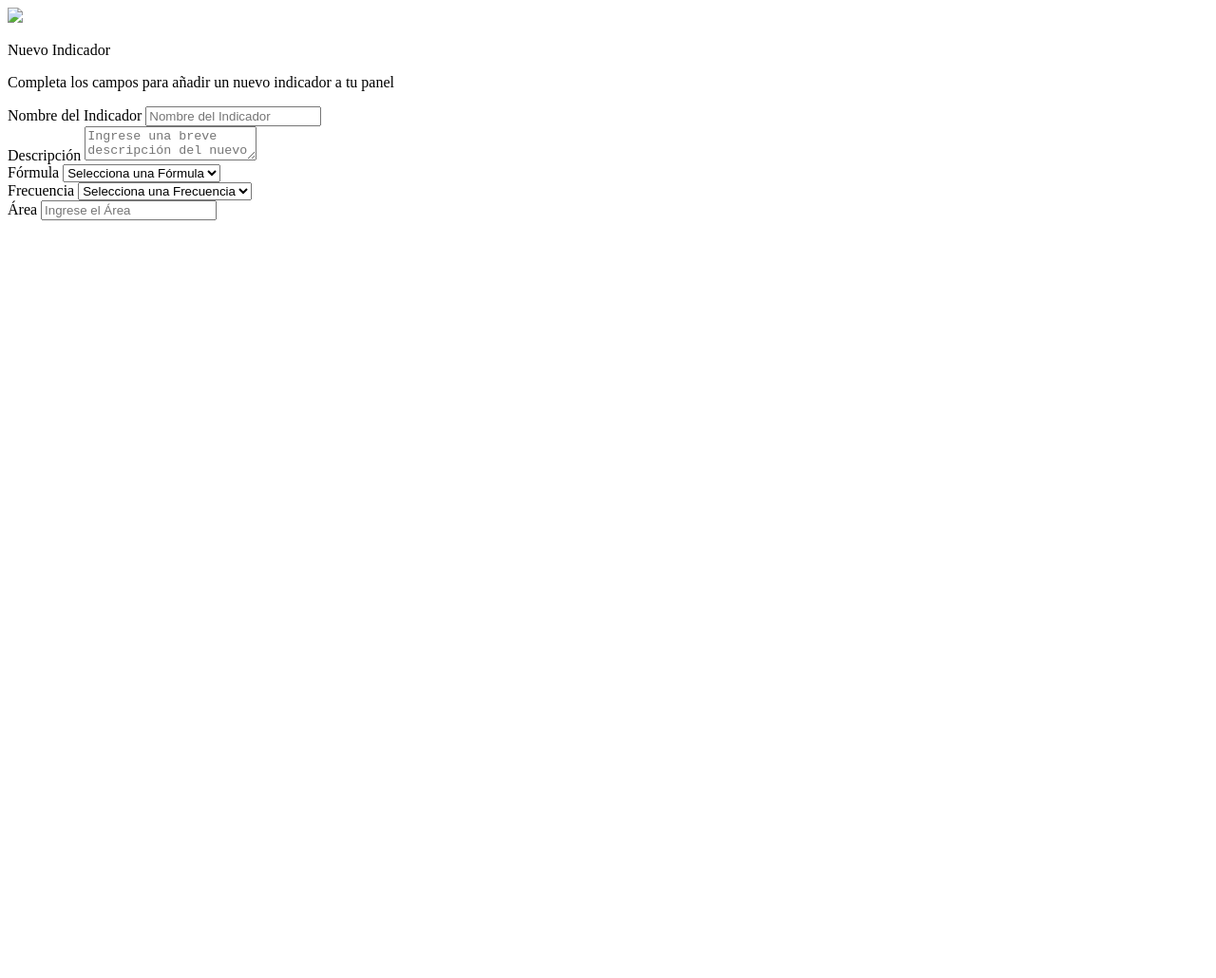
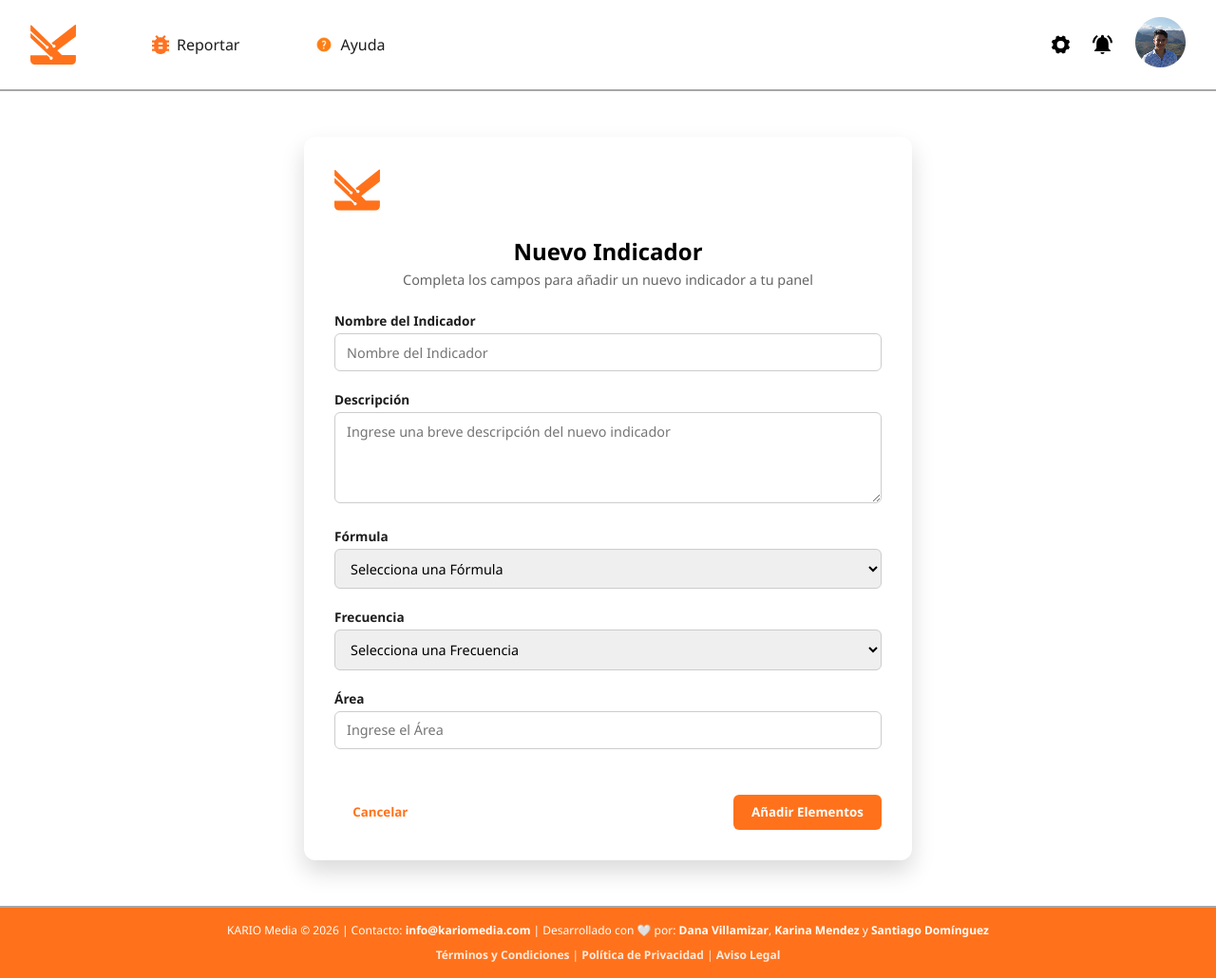
Before and after one commit to KarinaMendez17/proyecto_html_p1, a plain HTML site: page pages/add.html in a window 1280 px wide. Shown: the whole page at 95% size. Before the commit the page ends 800 px from the top, so only its background shows below. Drawn offline with Linux system fonts and the light colour scheme.

Commit message:
feat: :sparkles: Created add.html page
created add.html page as well as its css file, also fixed some buttons in dashboard.

```diff
--- /dev/null
+++ b/css/add.css
@@ -0,0 +1,192 @@
+.header-add {
+    width: 100%;
+    height: 6rem;
+    display: flex;
+    align-items: center;
+    padding: 0 2rem 0rem 2rem;
+    position: relative;
+    border-bottom: #a7a7a7 2px solid;
+}
+.navigation-bar {
+    grid-column: 1;
+    width: 85%;
+}
+.navigation-links {
+    display: flex;
+    justify-content: flex-start;
+    align-items: center;
+    gap: 5rem;
+    list-style: none;
+    margin: 0;
+
+    li {
+        font-size: 1rem;
+
+        a {
+            color:#1d1d1d;
+            font-weight: 500;
+            text-decoration: none;
+        }
+        span {
+            margin-left: 0.5rem;
+        }
+        img {
+            width: 18px;
+            height: auto;
+        }
+
+        .logo-container {
+            display: flex;
+            justify-content: flex-start;
+            align-items: center;
+            width: 48px;
+            height: auto;
+        }
+    }
+}
+.header-icons {
+    margin-left: auto;
+    display: flex;
+    gap: 1.5rem;
+    z-index: 10;
+
+    img {
+        cursor: pointer;
+    }
+}
+
+main {
+    display: flex;
+    justify-content: center;
+    padding: 3rem 1rem;
+}
+
+.form-imagen {
+    height: 3rem;
+    width: 3rem;
+}
+
+.form-title {
+    text-align: center;
+    margin-bottom: 1rem;
+}
+.add-form {
+    width: 100%;
+    max-width: 40rem;
+    background-color: #ffffff;
+    padding: 2rem;
+    border-radius: 0.75rem;
+    box-shadow: 0 0.75rem 1.5rem rgba(0, 0, 0, 0.15);
+    display: flex;
+    flex-direction: column;
+    gap: 1.5rem;
+}
+
+.add-form > div:first-of-type p:first-child {
+    font-size: 1.5rem;
+    font-weight: 700;
+    margin: 0;
+}
+
+.add-form > div:first-of-type p:last-child {
+    font-size: 0.9rem;
+    color: #666;
+    margin: 0.25rem 0 0;
+}
+
+.add-form form {
+    display: grid;
+    grid-template-columns: 1fr;
+    gap: 1.25rem;
+}
+
+.form-label {
+    font-size: 0.85rem;
+    font-weight: 600;
+    margin-bottom: 0.25rem;
+    display: block;
+    color: #1d1d1d;
+}
+
+.form-input,
+.form-select,
+textarea {
+    width: 100%;
+    padding: 0.6rem 0.75rem;
+    font-size: 0.9rem;
+    border-radius: 0.375rem;
+    border: 1px solid #ccc;
+    outline: none;
+}
+
+textarea {
+    resize: vertical;
+    min-height: 6rem;
+}
+
+.acciones button {
+    padding: 0.6rem 1.2rem;
+    border-radius: 0.375rem;
+    border: none;
+    cursor: pointer;
+    font-weight: 600;
+}
+
+.acciones {
+    display: flex;
+    flex-direction: row-reverse;
+    justify-content: space-between;
+    align-items: center;
+    margin-top: 1.5rem;
+}
+
+.btn-editar {
+    background-color: rgb(255, 114, 27);
+    color: #ffff;
+}
+
+.btn-editar:hover {
+    background-color: #1d1d1d;
+}
+
+.btn-cancelar {
+    background-color: transparent;
+    color: rgb(255, 114, 27);
+    border: 0.063rem solid rgb(255, 114, 27);
+}
+
+.btn-cancelar:hover {
+    background-color: rgb(255, 114, 27);
+    color: #ffff;
+}
+
+.form-input:focus,
+.form-select:focus,
+textarea:focus {
+    border-color: rgb(255, 114, 27);
+    box-shadow: 0 0 0 2px rgba(255, 114, 27, 0.2);
+}
+
+@media (max-width: 600px) {
+    .add-form {
+        padding: 1.5rem;
+    }
+
+    .navigation-links {
+        grid-template-columns: auto 1fr;
+    }
+
+    .navigation-links li span {
+        display: none;
+    }
+
+    .navigation-bar {
+        display: grid;
+        grid-template-columns: 2rem auto;
+    }
+
+    .acciones {
+        justify-content: center;
+        flex-wrap: wrap;
+    }
+}
--- a/css/style.css
+++ b/css/style.css
@@ -58,27 +58,49 @@
 }
 
 .site-footer {
+    width: 100%;
+    background-color: rgb(255, 114, 27);
+    border-top: 2px solid #a7a7a7;
+    padding: 1rem 2rem;
     display: flex;
     flex-direction: column;
-    align-items: center;
-    width: 100%;
-    height: 3rem;
-    padding: 0.5rem 0 0 0.5rem;
-    position: relative;
-    background-color: rgb(255, 114, 27);
-    border-top: #a7a7a7 2px solid;
+    gap: 0.5rem;
+    font-size: 0.75rem;
+    color: #1d1d1d;
 }
 
-.site-footer a{
-    color:#1d1d1d;
+.site-footer a {
+    color: #ffff;
     text-decoration: none;
+    font-weight: 700;
+}
+
+.site-footer a:hover {
+    text-decoration: underline;
 }
 
 .footer-p {
-    font-size: x-small;
-    color:#1d1d1d;
+    color: #ffff;
+    text-align: center;
+    line-height: 1.4;
 }
 
 .footer-legal {
-    font-size: x-small;
+    color: #ffff;
+    text-align: center;
+    opacity: 0.85;
 }
+
+@media (min-width: 768px) {
+    .site-footer {
+        flex-direction: column;
+        justify-content: space-between;
+        align-items: center;
+        text-align: left;
+    }
+
+    .footer-p,
+    .footer-legal {
+        text-align: left;
+    }
+}
--- a/pages/add.html
+++ b/pages/add.html
@@ -4,14 +4,36 @@
     <meta charset="UTF-8">
     <meta name="viewport" content="width=device-width, initial-scale=1.0">
     <title>Añadir | KARIO Media</title>
+    <link rel="stylesheet" href="../css/style.css">
+    <link rel="stylesheet" href="../css/main.css">
+    <link rel="stylesheet" href="../css/components.css">
+    <link rel="stylesheet" href="../css/add.css">
 </head>
 <body>
+    <header class="header-add">
+        <nav class="navigation-bar">
+            <ul class="navigation-links">
+                <li class="logo-container">
+                    <a href="./dashboard.html"><img class="Kario-media-logo-dashboard" src="../assets/imgs/kario sin kairo.svg"></a>
+                </li>
+
+                <li><a href="./bugfix.html"><img src="../assets/imgs/Icon material-bug-report.svg" alt="bug-report"><span>Reportar</span></a></li>
+                <li><a href="./help.html"><img src="../assets/imgs/icons8-help-48.png" alt="help"><span>Ayuda</span></a></li>
+            </ul>
+        </nav>
+
+        <div class="header-icons">
+            <img src="../assets/imgs/Icon ionic-ios-settings.svg" alt="settings">
+            <img src="../assets/imgs/Icon material-notifications-active.svg" alt="notifications">
+            <a href="./profile.html"><img src="../assets/imgs/pp.png"></a>
+        </div>
+    </header>
     <main>
         <div class="add-form">
-            <img src="a">
+            <img src="../assets/imgs/kario sin kairo.svg" class="form-imagen">
             <div>
-                <p>Nuevo Indicador</p>
-                <p>Completa los campos para añadir un nuevo indicador a tu panel</p>
+                <p class="form-title">Nuevo Indicador</p>
+                <p class="form-title">Completa los campos para añadir un nuevo indicador a tu panel</p>
             </div>
             <form>
                 <div>
@@ -49,10 +71,19 @@
                     <label for="area" class="form-label">Área</label>
                     <input type="text" id="area" name="area" class="form-input" placeholder="Ingrese el Área" required/>
                 </div>
+            </form>
 
-            </form>
+            <div class="acciones">
+                <a href="./add.html"><button class="btn-editar">Añadir Elementos</button></a>
+                <a href="./dashboard.html"><button class="btn-cancelar">Cancelar</button></a>
+            </div>
         </div>
     </main>
 
+    <footer class="site-footer">
+      <div class="footer-p"><p>KARIO Media © 2026 | Contacto: <a href="mailto:info@kariomedia.com">info@kariomedia.com</a> | Desarrollado con 🤍 por: <a href="https://github.com/Dana-villa" target="_blank">Dana Villamizar</a>, <a href="https://github.com/karinamendez17" target="_blank">Karina Mendez</a> y <a href="https://github.com/Shiroses" target="_blank">Santiago Domínguez</a></p></div>
+      <div class="footer-legal"><a href="#" class="footer-link">Términos y Condiciones</a> | <a href="#" class="footer-link">Política de Privacidad</a> | <a href="#" class="footer-link">Aviso Legal</a></div>
+    </footer>
+
 </body>
 </html>
```
Also changed, not shown: pages/bugfix.html (+1 -1 lines), pages/dashboard.html (+1 -1 lines), pages/profile.html (+1 -1 lines).
